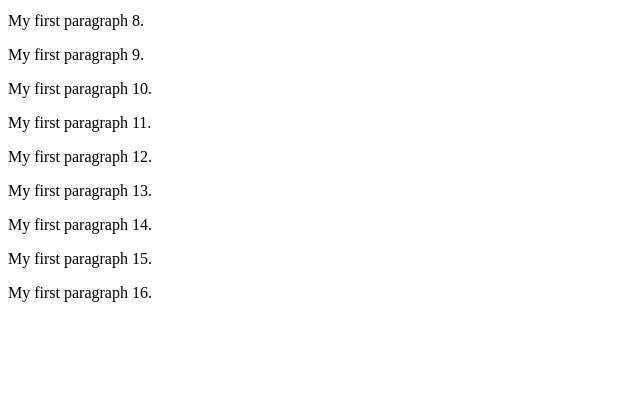
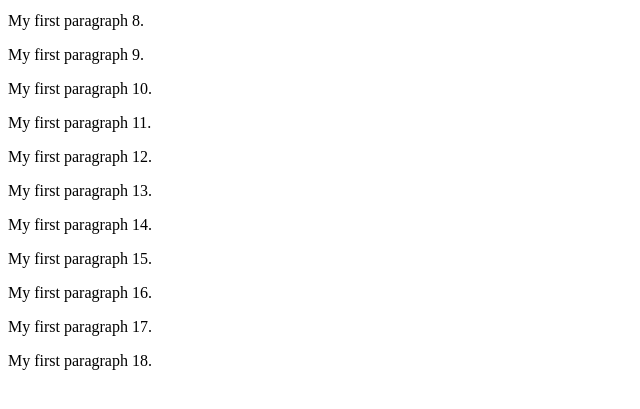
Before and after one commit to tbd-lukman/test-project-transfer-1, a PHP site: page / in a window 1280 px wide. Shown: the part 347-756 px from the top of the page, without its empty margins (0-640 px from the left). Run offline with PHP 8.4, Linux system fonts and the light colour scheme.

Commit message:
adde para 17,18

```diff
--- a/index.php
+++ b/index.php
@@ -19,5 +19,7 @@
         <p>My first paragraph 14.</p>
         <p>My first paragraph 15.</p>
         <p>My first paragraph 16.</p>
+        <p>My first paragraph 17.</p>
+        <p>My first paragraph 18.</p>
     </body>
 </html>
```
